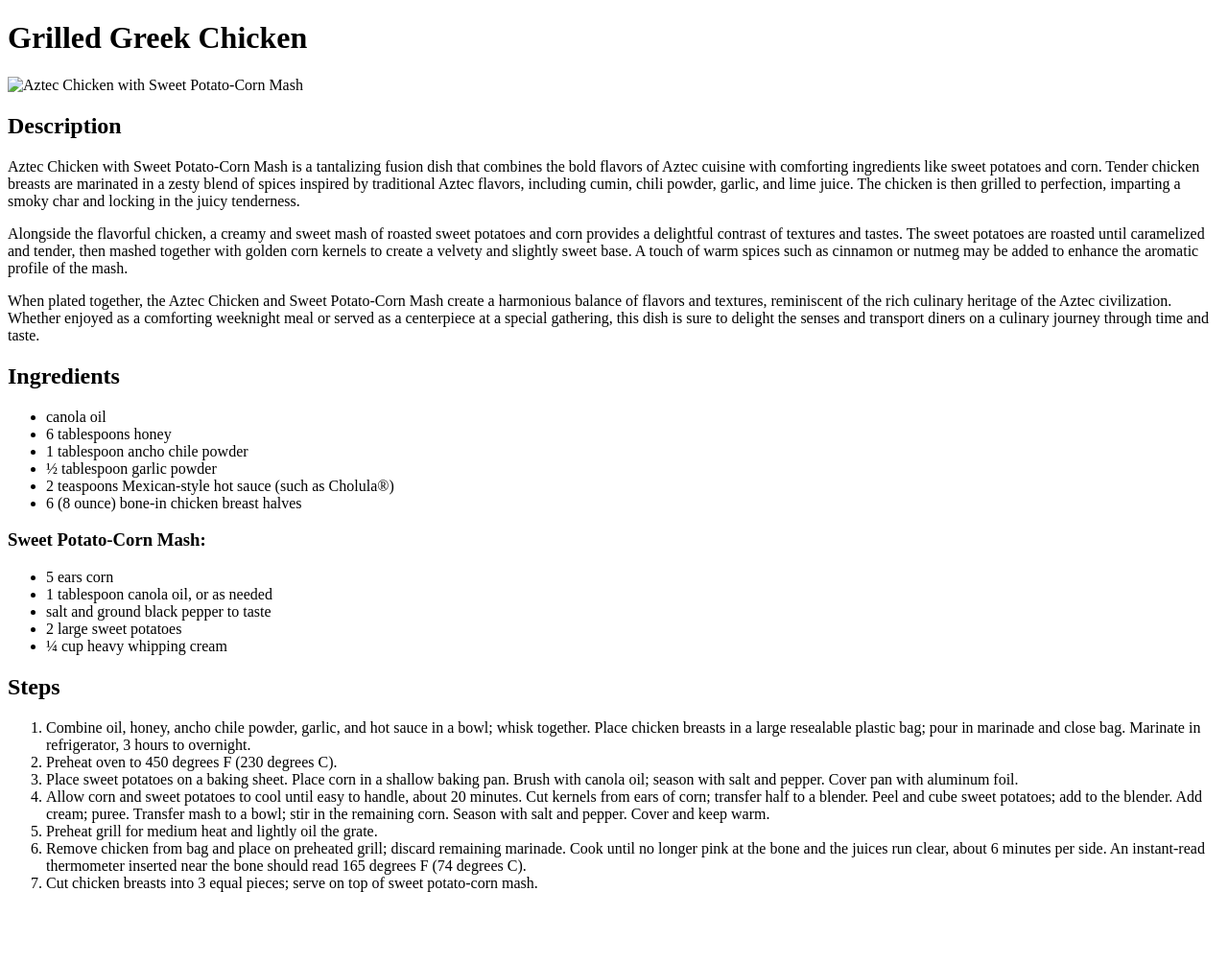
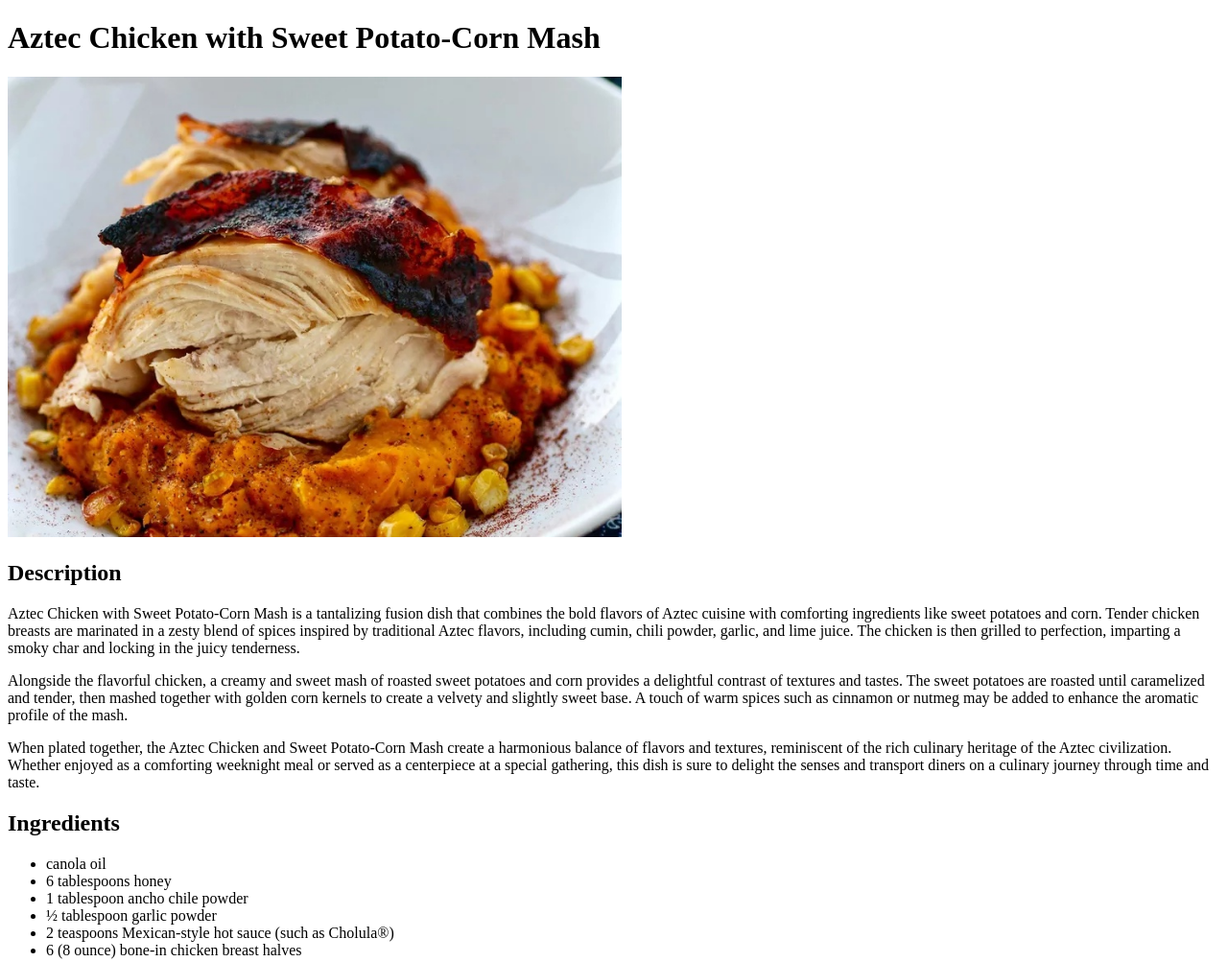
Before and after one commit to knznsmn/top.odin-recipes, a plain HTML site: page recipes/aztec-chicken.htm in a window 1280 px wide. Shown: the top 1003 px of the page at 96% size. Before the commit the page ends 946 px from the top, so only its background shows below. Drawn offline with Linux system fonts and the light colour scheme.

Commit message:
Fix the headings and img links

```diff
--- a/recipes/aztec-chicken.htm
+++ b/recipes/aztec-chicken.htm
@@ -8,8 +8,8 @@
   </head>
 
   <body>
-    <h1>Grilled Greek Chicken</h1>
-    <img src="../aztec-chicken.jpg" alt="Aztec Chicken with Sweet Potato-Corn Mash" width="640">
+    <h1>Aztec Chicken with Sweet Potato-Corn Mash</h1>
+    <img src="../img/aztec-chicken.jpg" alt="Aztec Chicken with Sweet Potato-Corn Mash" width="640">
 
       <h2>Description</h2>
         <p>
```
Also changed, not shown: recipes/greek-chicken.htm (+1 -1 lines), recipes/yogurt-chicken.htm (+1 -1 lines).
